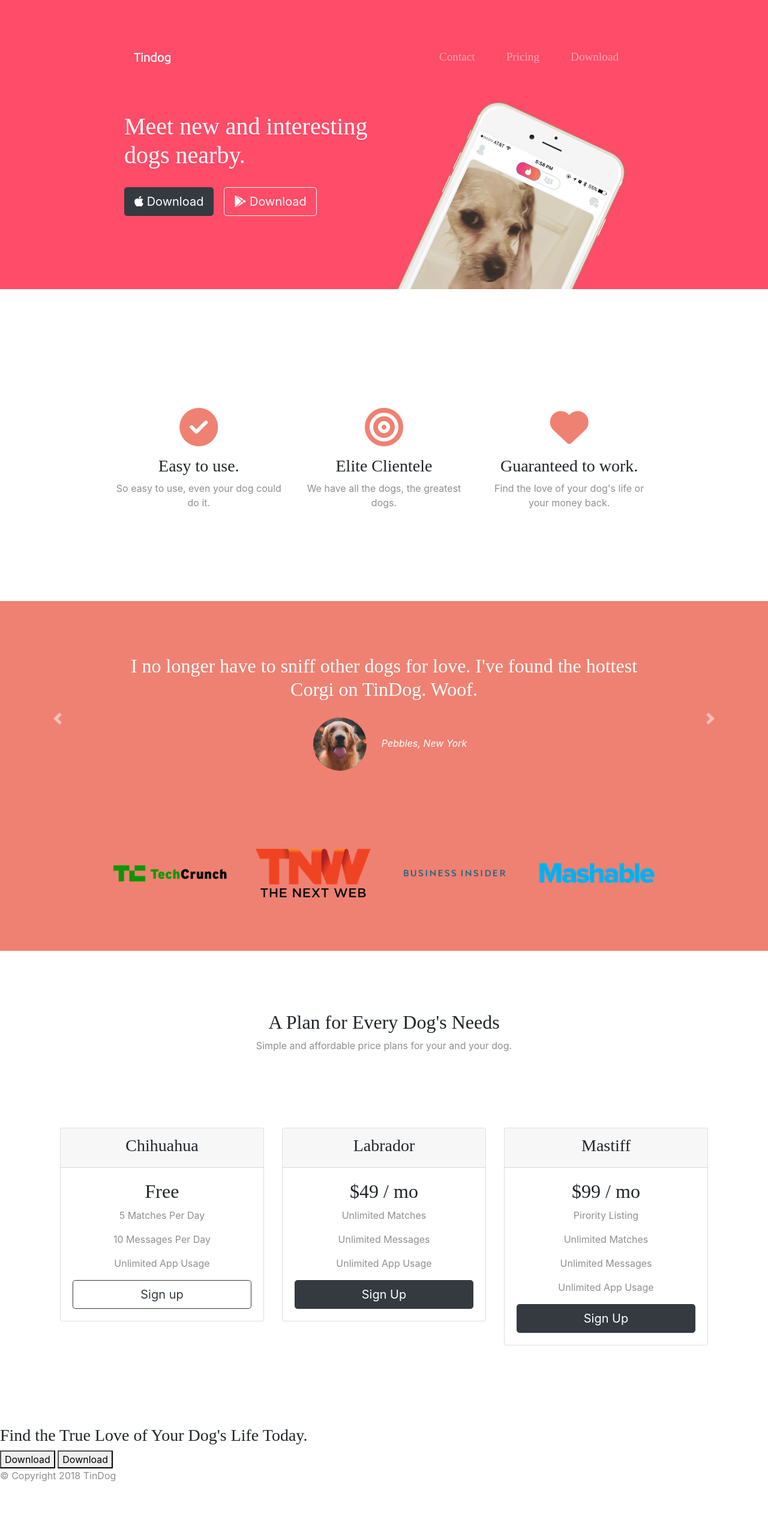
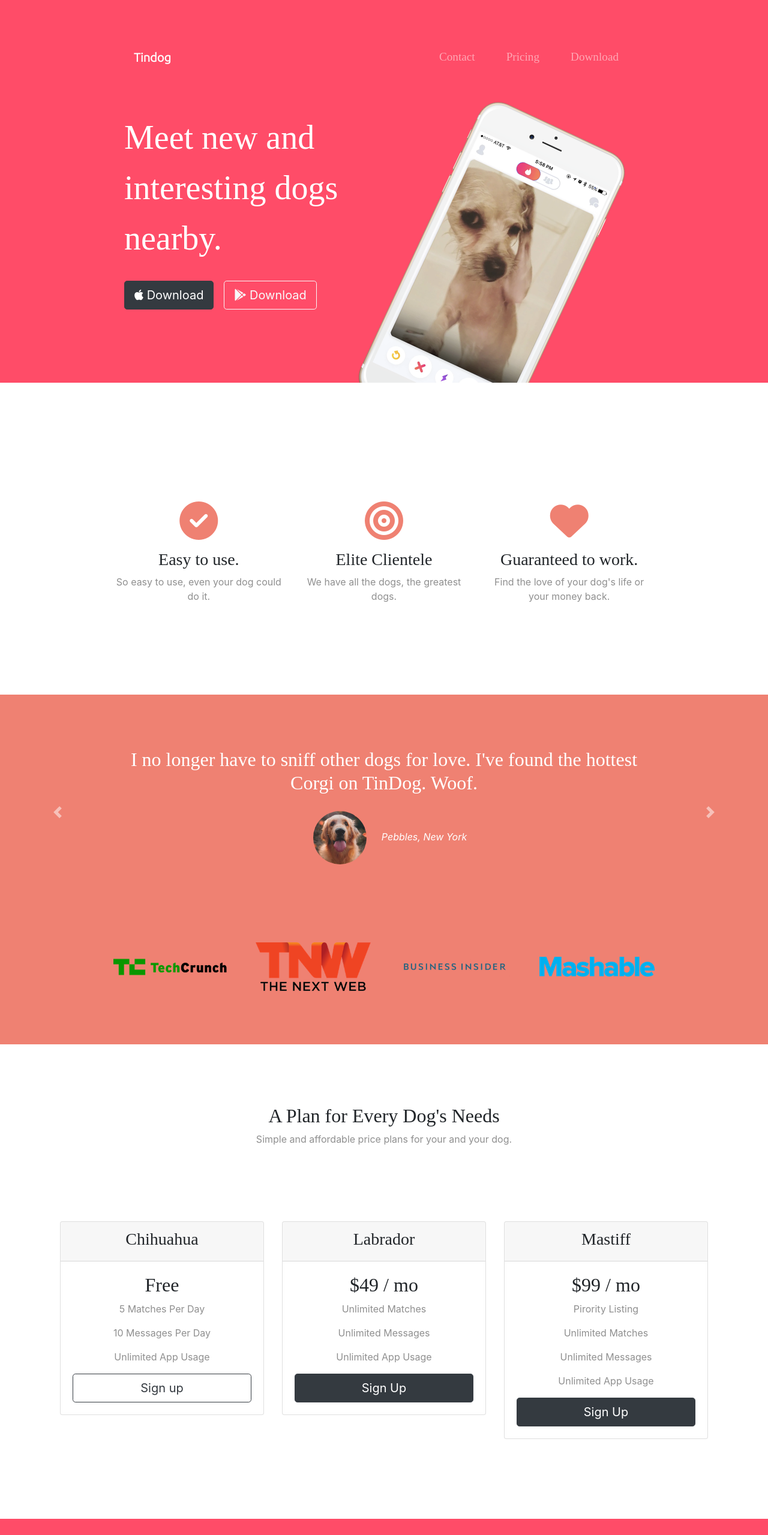
Before and after one commit to Panagosg13/tinDog, a plain HTML site: page index.html in a window 1280 px wide. Shown: the top 2559 px of the page at 60% size. Before the commit the page ends 2488 px from the top, so only its background shows below. Drawn offline with nearby package versions, Linux system fonts and the light colour scheme.

Commit message:
Add files via upload

```diff
--- a/css/styles.css
+++ b/css/styles.css
@@ -1,6 +1,31 @@
 
 body {
   font-family: "Montserrat";
+}
+
+h1, h2, h3, h4, h5, h6 {
+  font-family: "Montserrat-Bold";
+}
+
+h2 {
+  font-size: 3rem;
+  line-height: 1.5;
+}
+
+h3 {
+  font-size: 1.5rem;
+}
+
+p {
+  color: #8f8f8f;
+}
+
+/* headings */
+
+.big-heading {
+  font-family: "Montserrat-Black";
+  font-size: 3.5rem;
+  line-height: 1.5;
 }
 
 #title {
@@ -9,26 +34,6 @@ body {
   padding: 3% 15%;
 }
 
-h1 {
-  font-family: "Montserrat-Black";
-  font-size: 3.5rem;
-  line-height: 1.5;
-}
-
-h2 {
-  font-family: "Montserrat-Bold";
-  font-size: 3rem;
-  line-height: 1.5;
-}
-
-h3 {
-  font-family: "Montserrat-bold";
-  font-size: 1.5rem;
-}
-
-p {
-  color: #8f8f8f;
-}
 
 .container-fluid {
   padding: 3% 15% 7%;
@@ -138,3 +143,42 @@ p {
 .pricing-column {
   padding: 3% 2%
 }
+
+/*CTA Section*/
+
+#cta {
+  background-color: #ff4c68;
+  color: #fff;
+  padding: 3% 15%;
+  text-align: center;
+}
+
+.cta-heading {
+  font-family: "Montserrat-Black";
+  font-size: 3.5rem;
+  line-height: 1.5rem;
+}
+
+/* Footer Section */
+
+#footer{
+  background-color: #fff;
+  text-align: center;
+  padding: 7% 15%;
+}
+
+.social-icon {
+  margin: 20px 10px;
+}
+
+@media (max-width: 1028px) {
+
+  #title {
+    text-align: center;
+  }
+
+  .title-image {
+    position: static;
+    transform: rotate(0);
+  }
+}
--- a/index.html
+++ b/index.html
@@ -35,13 +35,13 @@
           <div class="collapse navbar-collapse" id="navbarSupportedContent">
             <ul class="navbar-nav ml-auto">
                 <li class="nav-item">
-                    <a class="nav-link" href="">Contact</a>
+                    <a class="nav-link" href="#footer">Contact</a>
                 </li>
                 <li class="nav-item">
-                    <a class="nav-link" href="">Pricing</a>
+                    <a class="nav-link" href="#pricing">Pricing</a>
                 </li>
                 <li class="nav-item">
-                    <a class="nav-link" href="">Download</a>
+                    <a class="nav-link" href="#cta">Download</a>
                 </li>
             </ul>
           </div>
@@ -55,7 +55,7 @@
       <div class="row">
 
         <div class="col-lg-6">
-          <h1>Meet new and interesting dogs nearby.</h1>
+          <h1 class="big-heading">Meet new and interesting dogs nearby.</h1>
           <button type="button" class="btn btn-dark btn-lg download-button"><i class="fab fa-apple"></i> Download</button>
           <button type="button" class="btn btn-outline-light btn-lg download-button"><i class="fab fa-google-play"></i> Download</button>
         </div>
@@ -214,9 +214,9 @@
 
   <section id="cta">
 
-    <h3>Find the True Love of Your Dog's Life Today.</h3>
-    <button type="button">Download</button>
-    <button type="button">Download</button>
+    <h3 class="cta-heading">Find the True Love of Your Dog's Life Today.</h3>
+    <button type="button" class="btn btn-dark btn-lg download-button"><i class="fab fa-apple"></i> Download</button>
+    <button type="button" class="btn btn-outline-light btn-lg download-button"><i class="fab fa-google-play"></i> Download</button>
 
   </section>
 
@@ -224,6 +224,12 @@
   <!-- Footer -->
 
   <footer id="footer">
+
+      <i class="social-icon fab fa-twitter icons"></i>
+      <i class="social-icon fab fa-facebook-f"></i>
+      <i class="social-icon fab fa-instagram-square"></i>
+      <i class="social-icon fas fa-envelope"></i>
+
 
     <p>© Copyright 2018 TinDog</p>
 
```
